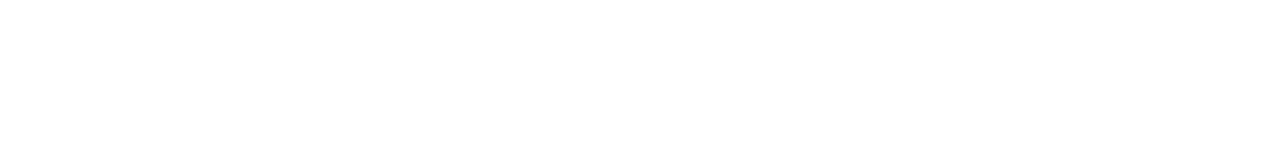
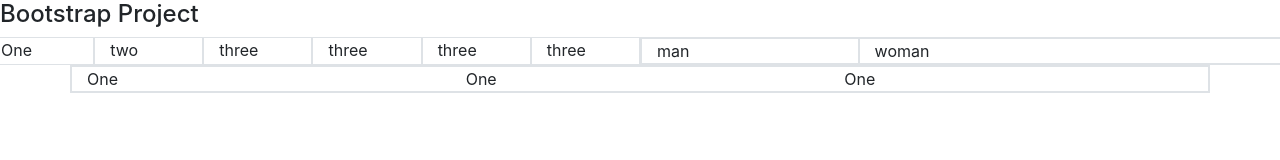
Before and after one commit to dominion-ubah/web2019, a plain HTML site: page index.html in a window 1280 px wide. Drawn offline with nearby package versions, Linux system fonts and the light colour scheme.

Commit message:
layout 1

```diff
--- a/index.html
+++ b/index.html
@@ -9,7 +9,59 @@
 </head>
 <body>
 
+    <div>
+        <h4>Bootstrap Project</h4>
+        <div class="row">
+            <div class="col-md-1 border">
+                One
+            </div>
+            <div class="col-md-1 border">
+                two
+            </div>
+            <div class="col-md-1 border">
+                three
+            </div>
+            <div class="col-md-1 border">
+                three
+            </div>
+            <div class="col-md-1 border">
+                three
+            </div>
+            <div class="col-md-1 border">
+                three
+            </div>
+            <div class="col-md-6 border">
+                <div class="row">
+                    <div class="col-md-4 border">
+                        man
+                    </div>
+                    <div class="col-md-8 border">
+                        woman
+                    </div>
+                </div>
+            </div>
 
+        </div>
+
+    </div>
+
+    <div class="container border">
+        <div class="row">
+            <div class="col-md-12 border">
+                <div class="row">
+                    <div class="col">
+                        <span>One</span>
+                    </div>
+                    <div class="col">
+                            <span>One</span>
+                        </div>
+                        <div class="col">
+                            <span>One</span>
+                    </div>
+                </div>
+            </div>
+        </div>
+    </div>
 
 
     <script src="https://code.jquery.com/jquery-3.4.1.slim.min.js" integrity="sha384-J6qa4849blE2+poT4WnyKhv5vZF5SrPo0iEjwBvKU7imGFAV0wwj1yYfoRSJoZ+n" crossorigin="anonymous"></script>
```
